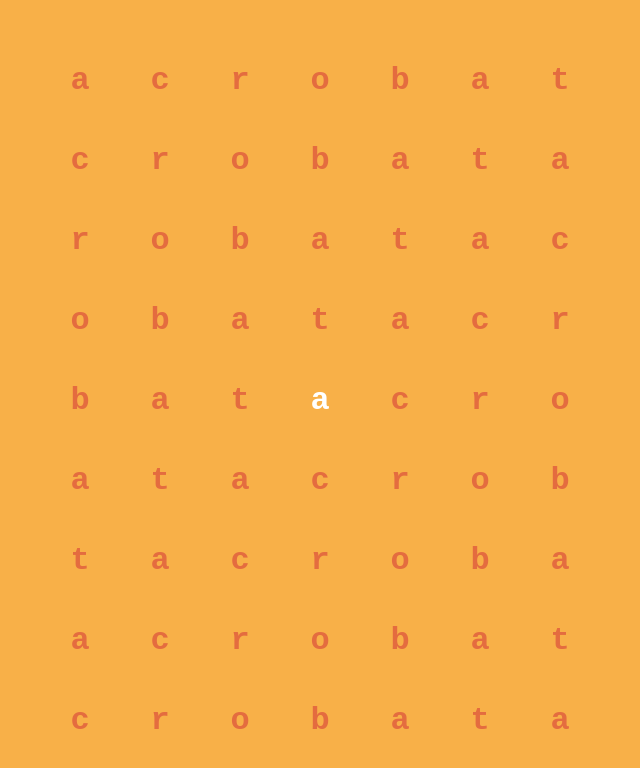
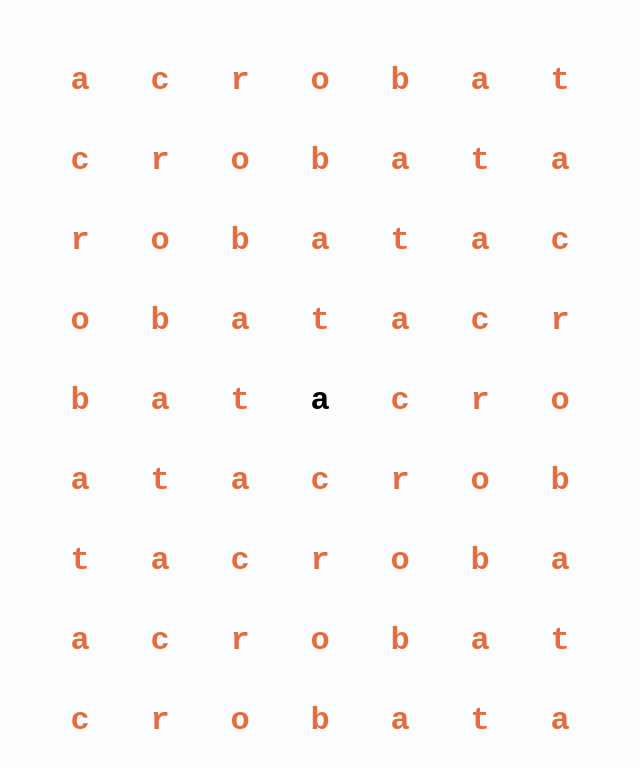
Before and after one commit to nuriamolinaa/poema-p5, a plain HTML site: page index.html in a window 1280 px wide. In both pictures the pointer is over the element 640 px from the left and 400 px from the top of the page. Shown: the whole page, without its empty margins (320-960 px from the left). Drawn offline with Linux system fonts and the light colour scheme.

Commit message:
Update index.html

```diff
--- a/index.html
+++ b/index.html
@@ -20,7 +20,7 @@
     transition: background 10s;
   }
   body:hover {
-    background: #fcb045;
+    background: white;
   }
   .grid {
     display: grid;
@@ -41,7 +41,7 @@
     animation: float 6s ease-in-out infinite;
   }
   .grid span:hover {
-    color: white;
+    color: rgb(0, 0, 0);
   }
   .grid {
     animation: appear 2s ease forwards;
```
